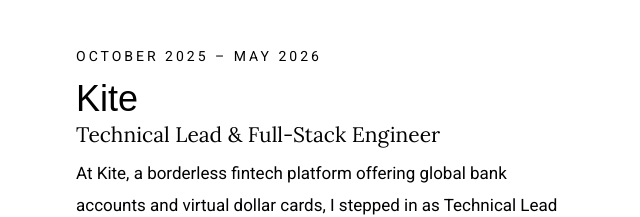
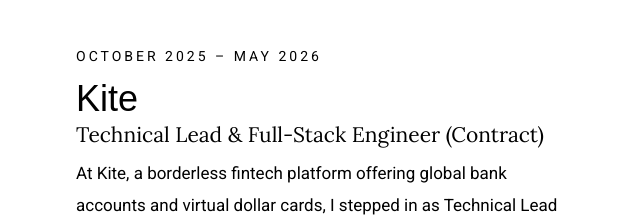
Before and after one commit to iyanubruce/iyanu-s-Portfolio-remote-job, a Next.js app: page / in a window 1280 px wide. Shown: the part 2660-2877 px from the top of the page, without its empty margins (49-689 px from the left). Built offline with nearby package versions, Linux system fonts and the light colour scheme; a web font is replaced by a local one.

Commit message:
chore: added contract to kite job description

```diff
--- a/src/components/work-history.tsx
+++ b/src/components/work-history.tsx
@@ -18,7 +18,7 @@
     {
       dateRange: "October 2025 – May 2026", // Adjust these months to match your actual timeline
       companyName: "Kite",
-      roleTitle: "Technical Lead & Full-Stack Engineer",
+      roleTitle: "Technical Lead & Full-Stack Engineer (Contract)",
       description: `At Kite, a borderless fintech platform offering global bank accounts and virtual dollar cards, I stepped in as Technical Lead and Senior Full-Stack Engineer for their enterprise infrastructure layer. I directed a team of three engineers to establish our technical roadmap, code-review standards, and quarterly planning workflows, keeping system uptime at a rock-solid 99.9%. On the backend, I architected a unified API layer that integrated major payment networks like The Graph and Hifi Bridge, streamlining complex financial rails into a single interface. I also designed a scalable microservices architecture to execute a zero-downtime migration from a legacy monolith, which successfully slashed p99 latency by 40%. To ensure stability, I introduced automated regression testing across all payment flows—cutting production bug escape rates by over 50%—and adopted Terraform and Docker Compose to cut environment provisioning times down to under 30 minutes.\n\nOn the frontend, I co-developed the cross-platform mobile application to ensure seamless state management and real-time syncing with our unified APIs. By optimizing mobile rendering and data-fetching strategies, I delivered a responsive user experience that significantly lowered battery consumption on target devices. Ultimately, my full-stack ownership bridged the gap between complex financial infrastructure and intuitive UI components, accelerating global transaction completion rates across the platform.`,
     },
   ];
```
